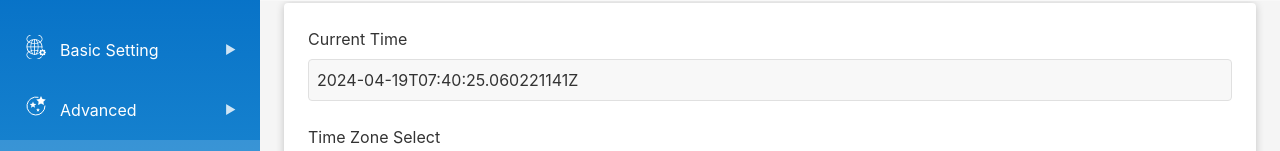
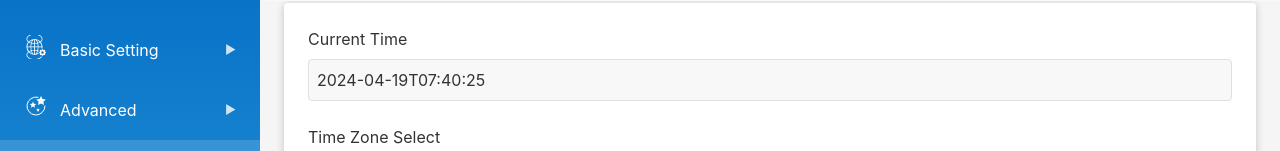
Before and after one commit to PaulWuGTK/AI-Driven-WebUI, a Vue app: page /management/ntp in a window 1280 px wide. Shown: the part 148-299 px from the top of the page. Built offline with nearby package versions, Linux system fonts and the light colour scheme; sample sign-in values are in the browser's storage.

Commit message:
WebUI issue: Management/NTP: Modify Timestamp Format to Exclude Timezone Information

```diff
--- a/src/views/management/NtpSettings.vue
+++ b/src/views/management/NtpSettings.vue
@@ -109,7 +109,7 @@ onMounted(fetchNtpSettings);
           <div class="card-content">
             <div class="form-group">
               <label>{{ t('ntp.currentTime') }}</label>
-              <div class="current-time">{{ ntpData?.Ntp.CurrentLocalTime }}</div>
+              <div class="current-time">{{ ntpData?.Ntp.CurrentLocalTime.split('.')[0] }}</div>
             </div>
 
             <div class="form-group">
```
Also changed, not shown: 1 other file (tests, documents, lock files or other folders).
